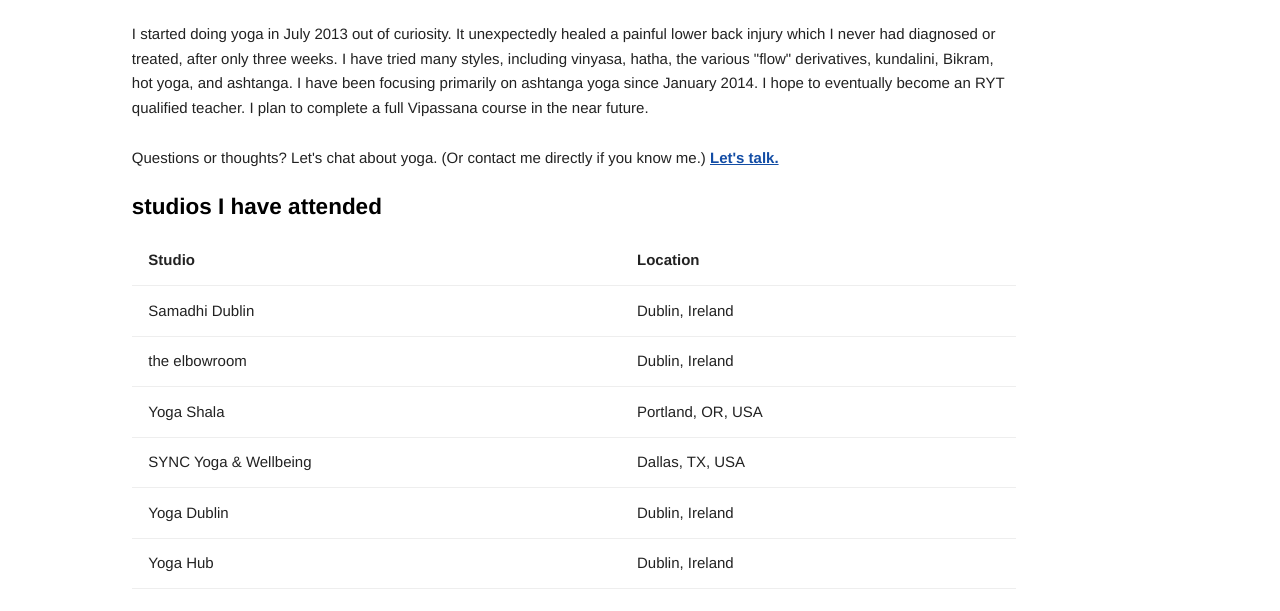
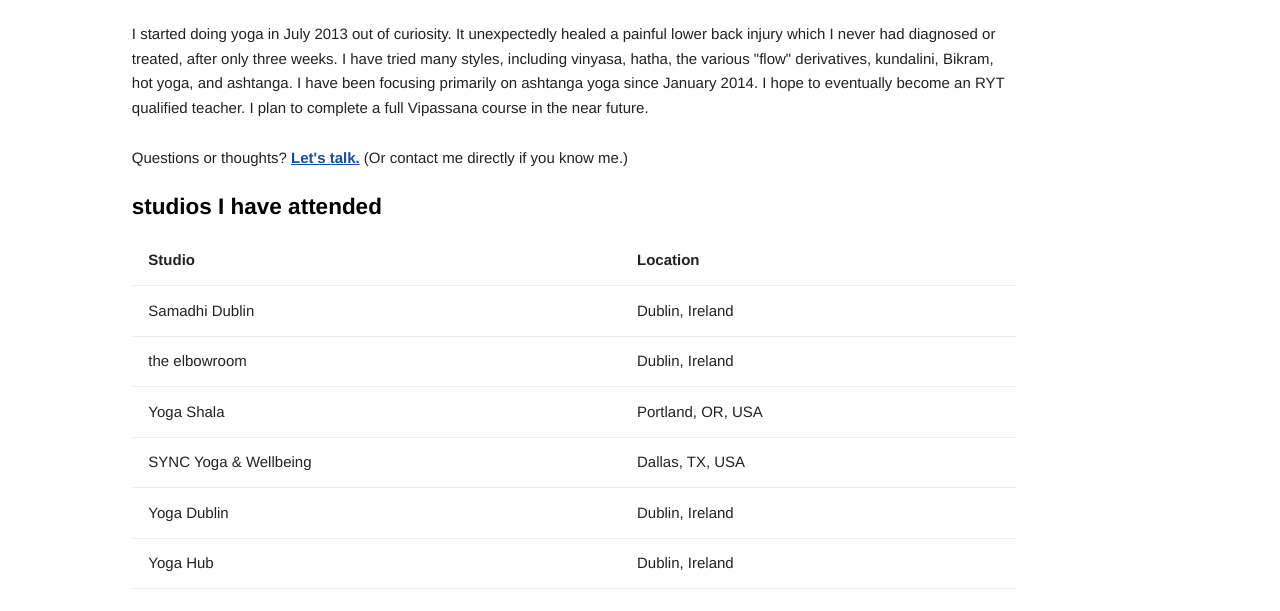
Before and after one commit to vlvagerviwager/neuroplasticcreative, a plain HTML site: page shala.html in a window 1280 px wide. Shown: the part 189-800 px from the top of the page. Drawn offline with nearby package versions, Linux system fonts and the light colour scheme.

Commit message:
Update shala.html

```diff
--- a/shala.html
+++ b/shala.html
@@ -103,7 +103,7 @@
 					<p>I wrote this page because people who know me well know that I am passionate about yoga and love to recommend my favourite teachers and studios to beginners. Instead of emailing people over and over again, I decided to write everything down here.</p>
 					<p>I started doing yoga in July 2013 out of curiosity. It unexpectedly healed a painful lower back injury which I never had diagnosed or treated, after only three weeks. I have tried many styles, including vinyasa, hatha, the various "flow" derivatives, kundalini, Bikram, hot yoga, and ashtanga. I have been focusing primarily on ashtanga yoga since January 2014. I hope to eventually become an RYT qualified teacher. I plan to complete a full Vipassana course in the near future.</p>
 
-					<p>Questions or thoughts? Let's chat about yoga. (Or contact me directly if you know me.) <b><a href='&#109;&#97;&#105;&#108;&#116;&#111;&#58;&#110;&#101;&#117;&#114;&#111;&#112;&#108;&#97;&#115;&#116;&#105;&#99;&#99;&#114;&#101;&#97;&#116;&#105;&#118;&#101;&#64;&#103;&#109;&#97;&#105;&#108;&#46;&#99;&#111;&#109;'>&#76;&#101;&#116;&#039;&#115;&#32;&#116;&#97;&#108;&#107;&#46;</a></b></p>
+					<p>Questions or thoughts? <b><a href='&#109;&#97;&#105;&#108;&#116;&#111;&#58;&#110;&#101;&#117;&#114;&#111;&#112;&#108;&#97;&#115;&#116;&#105;&#99;&#99;&#114;&#101;&#97;&#116;&#105;&#118;&#101;&#64;&#103;&#109;&#97;&#105;&#108;&#46;&#99;&#111;&#109;'>&#76;&#101;&#116;&#039;&#115;&#32;&#116;&#97;&#108;&#107;&#46;</a></b> (Or contact me directly if you know me.)</p>
 
 					<h2 id="studios">studios I have attended</h2>
 					<table class="table-hovered">
```
